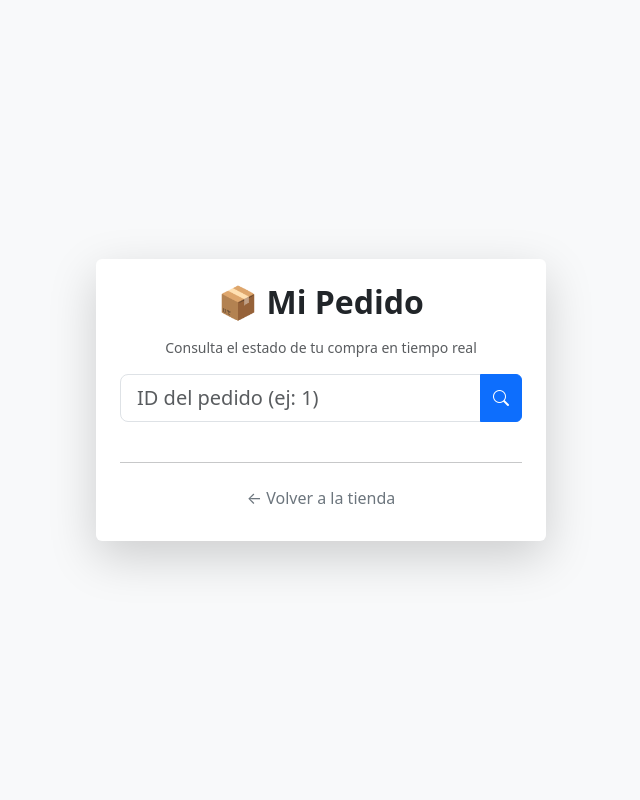
After one commit to Churiflow/tienda-flask-pro, a Flask app: page /rastreo in a window 1280 px wide. The commit adds this page. Shown: the whole page, without its empty margins (319-959 px from the left). Run offline with Flask 3, Linux system fonts and the light colour scheme.

Commit message:
feat: confirmación de pedido con ID y sistema de rastreo funcional

```diff
--- a/app.py
+++ b/app.py
@@ -9,6 +9,8 @@ from datetime import datetime
 import csv
 from flask import Response
 from io import StringIO
+
+from flask import flash # Asegúrate de que esté importado arriba
 
 app = Flask(__name__)
 app.secret_key = 'mi_clave_secreta_pro_2026'
@@ -26,12 +28,14 @@ class Producto(db.Model):
     imagen = db.Column(db.String(500))
     categoria = db.Column(db.String(50))
     stock = db.Column(db.Integer, default=10)
+    imagen = db.Column(db.String(500), default="https://via.placeholder.com/150")
 
 class Pedido(db.Model):
     id = db.Column(db.Integer, primary_key=True)
     productos_nombres = db.Column(db.String(500), nullable=False)
     total_pagado = db.Column(db.Float, nullable=False)
     fecha = db.Column(db.DateTime, default=datetime.now)
+    estado = db.Column(db.String(20), default='Pendiente')
 
 with     app.app_context():
     db.create_all()
@@ -102,7 +106,8 @@ def finalizar_compra():
     db.session.add(nuevo_pedido)
     db.session.commit()
     # --- AQUÍ EMPIEZA LO NUEVO SIN BORRAR LO ANTERIOR ---
-
+    # ESTO ES LO NUEVO: Enviamos el ID al cartel de notificación
+    flash(f"¡Compra exitosa! Tu número de pedido es el #{nuevo_pedido.id}. Úsalo en la sección de Rastreo.", "success")
     # 5. Creamos el mensaje para WhatsApp
     # Usamos .replace(" ", "%20") porque los links no aceptan espacios en blanco
     texto = f"¡Hola! He realizado una compra. Productos: {nombres}. Total a pagar: ${total}"
@@ -150,11 +155,13 @@ def eliminar_producto(id):
     db.session.commit()
     return redirect(url_for('admin'))
 
-@app.route('/eliminar_pedido/<int:id>')
-def eliminar_pedido(id):
-    ped = Pedido.query.get_or_404(id)
-    db.session.delete(ped)
-    db.session.commit()
+@app.route('/despachar/<int:id>')
+def despachar_pedido(id):
+    if not session.get('admin_logueado'): return redirect(url_for('login'))
+    pedido = Pedido.query.get(id)
+    if pedido:
+        pedido.estado = 'Despachado' # Cambiamos el estado en lugar de borrarlo
+        db.session.commit()
     return redirect(url_for('admin'))
 
 @app.route('/imprimir_boleta/<int:id>')
@@ -267,5 +274,17 @@ def exportar_ventas():
     )
 
 
+@app.route('/rastreo', methods=['GET', 'POST'])
+def rastreo():
+    pedido = None
+    error = None
+    if request.method == 'POST':
+        id_buscado = request.form.get('pedido_id')
+        pedido = Pedido.query.get(id_buscado)
+        if not pedido:
+            error = "No encontramos un pedido con ese ID. Verifica el número."
+    return render_template('rastreo.html', pedido=pedido, error=error)
+
+
 if __name__ == '__main__':
     app.run(debug=True, port=5000)
--- a/templates/admin.html
+++ b/templates/admin.html
@@ -104,6 +104,7 @@
                                 <tr>
                                     <td>{{ producto.nombre }}</td>
                                     <td>${{ producto.precio }}</td>
+                                    <td><img src="{{ producto.imagen }}" width="40" style="border-radius: 5px;"></td>
                                     <td>
                                         {% if producto.stock > 3 %}
                                             <span class="badge bg-success">{{ producto.stock }} unid.</span>
@@ -179,7 +180,7 @@
                                     <td class="text-success fw-bold">${{ pedido.total_pagado }}</td>
                                     <td>
                                         <a href="{{ url_for('imprimir_boleta', id=pedido.id) }}" class="btn btn-sm btn-info" target="_blank">📄 Boleta</a>
-                                        <a href="{{ url_for('eliminar_pedido', id=pedido.id) }}" class="btn btn-sm btn-outline-success">✅ Despachar</a>
+                                        <a href="{{ url_for('despachar_pedido', id=pedido.id) }}" class="btn btn-sm btn-outline-success">✅ Despachar</a>
                                     </td>
                                 </tr>
                                 {% else %}
--- /dev/null
+++ b/templates/rastreo.html
@@ -0,0 +1,41 @@
+<!DOCTYPE html>
+<html lang="es">
+<head>
+    <meta charset="UTF-8">
+    <title>Seguimiento de Pedido - TiendaMaster</title>
+    <link href="https://cdn.jsdelivr.net/npm/bootstrap@5.3.0/dist/css/bootstrap.min.css" rel="stylesheet">
+    <link rel="stylesheet" href="https://cdn.jsdelivr.net/npm/bootstrap-icons@1.11.1/font/bootstrap-icons.css">
+</head>
+<body class="bg-light d-flex align-items-center" style="min-height: 100vh;">
+    <div class="container text-center">
+        <div class="card shadow-lg border-0 p-4 mx-auto" style="max-width: 450px;">
+            <h2 class="fw-bold mb-3">📦 Mi Pedido</h2>
+            <p class="text-muted small">Consulta el estado de tu compra en tiempo real</p>
+
+            <form method="POST" action="/rastreo" class="mb-4">
+                <div class="input-group">
+                    <input type="number" name="pedido_id" class="form-control form-control-lg" placeholder="ID del pedido (ej: 1)" required>
+                    <button class="btn btn-primary" type="submit"><i class="bi bi-search"></i></button>
+                </div>
+            </form>
+
+            {% if pedido %}
+                <div class="alert {% if pedido.estado == 'Pendiente' %}alert-warning{% else %}alert-success{% endif %} border-0 shadow-sm py-4">
+                    <h5 class="mb-1">Pedido #{{ pedido.id }}</h5>
+                    <div class="display-6 fw-bold text-uppercase mb-2">{{ pedido.estado }}</div>
+                    <p class="mb-0 small text-muted">Fecha: {{ pedido.fecha.strftime('%d/%m/%Y %H:%M') }}</p>
+                </div>
+
+                <div class="mt-3">
+                    <p class="small text-muted"><strong>Productos:</strong><br>{{ pedido.productos_nombres }}</p>
+                </div>
+            {% elif error %}
+                <div class="alert alert-danger border-0">{{ error }}</div>
+            {% endif %}
+
+            <hr>
+            <a href="/" class="btn btn-link text-decoration-none text-secondary">← Volver a la tienda</a>
+        </div>
+    </div>
+</body>
+</html>
```
Also changed, not shown: templates/index.html (+18 -1 lines).
